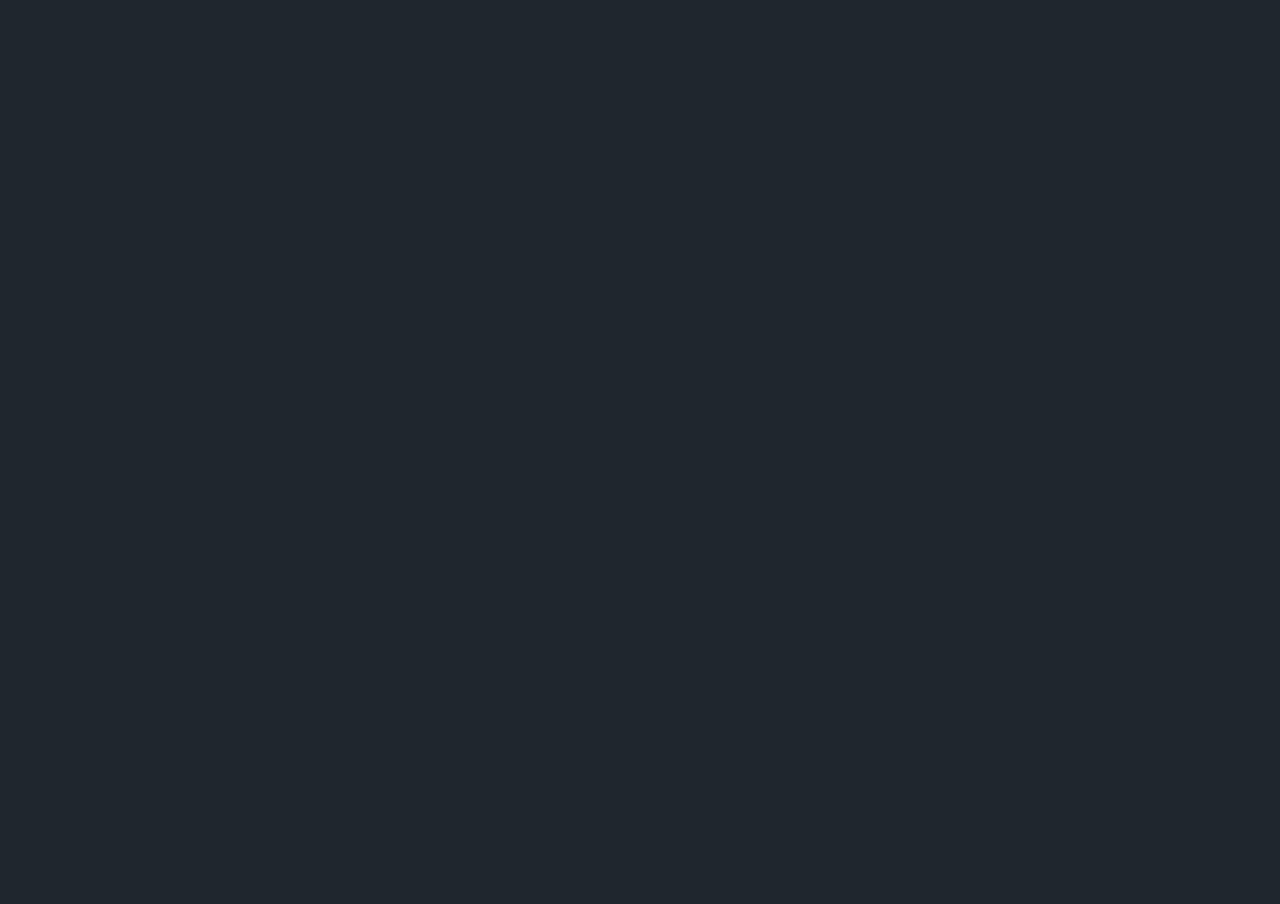
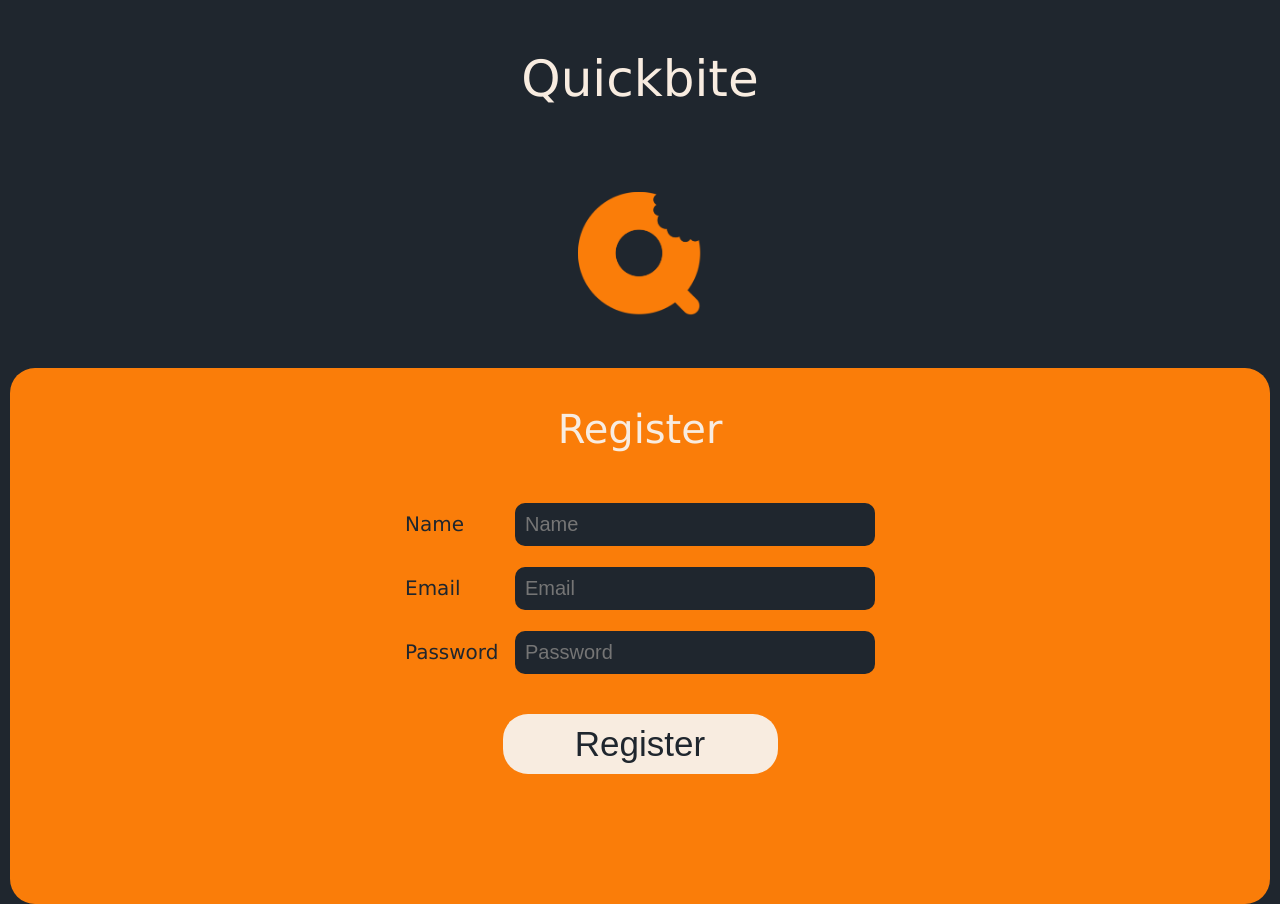
Before and after one commit to sammkrt/quickbitefe, a React (Create React App) app: page /Register in a window 1280 px wide. Before the commit this address had no page. Before the commit the page ends 800 px from the top, so only its background shows below. Built offline with nearby package versions, Linux system fonts and the light colour scheme.

Commit message:
added new routes

```diff
--- a/public/index.html
+++ b/public/index.html
@@ -1,7 +1,8 @@
-<!doctype html>
+<!DOCTYPE html>
 <html lang="en">
   <head>
     <meta charset="utf-8" />
+    <link rel="icon" href="logo.png" />
     <meta name="viewport" content="width=device-width, initial-scale=1" />
     <title>Quickbite</title>
   </head>
--- a/src/App.css
+++ b/src/App.css
@@ -6,48 +6,3 @@ body {
   padding: 0;
   text-align: center;
 }
-div {
-  display: flex;
-  flex-direction: column;
-  margin-bottom: 10px;
-  max-height: calc(100vh - 10px);
-  min-height: calc(100vh - 10px);
-}
-h1 {
-  margin-top: 50px;
-  font-size: 50px;
-  font-weight: 200;
-}
-img {
-  align-self: center;
-  margin: 50px;
-  width: 125px;
-}
-main {
-  background: #fa7d09;
-  border-radius: 25px;
-  margin-left: 10px;
-  margin-right: 10px;
-  margin-top: auto;
-  padding-bottom: 100px;
-  padding-top: 5px;
-}
-h2 {
-  font-size: 40px;
-  font-weight: 200;
-  margin-bottom: 40px;
-}
-button {
-  background: #f8ece0;
-  border: 0;
-  border-radius: 25px;
-  color: #1f262e;
-  font-size: 35px;
-  font-weight: 300;
-  margin-bottom: 30px;
-  padding: 10px 60px;
-  width: 275px;
-}
-p {
-  font-size: 20px;
-}
--- a/src/App.tsx
+++ b/src/App.tsx
@@ -1,13 +1,15 @@
 import { Routes, Route } from "react-router-dom";
-import Login from "./Login";
+import Start from "./start/Start";
+import Register from "./register/Register";
+import Login from "./login/Login";
 import "./App.css";
 function App() {
   return (
-    <>
-      <Routes>
-        <Route path="/" element={<Login />} />
-      </Routes>
-    </>
+    <Routes>
+      <Route path="/" element={<Start />} />
+      <Route path="/login" element={<Login />} />
+      <Route path="/Register" element={<Register />} />
+    </Routes>
   );
 }
 export default App;
--- a/src/Login.tsx
+++ /dev/null
@@ -1,16 +0,0 @@
-import "./App.css";
-function Login() {
-  return (
-    <div>
-      <h1>Welocome to Quickbite</h1>
-      <img src="./assets/logo.png" />
-      <main>
-      <h2>Join us</h2>
-        <button>Login</button>
-        <p>Do not have an account ?</p>
-        <button>Register</button>
-      </main>
-    </div>
-  );
-}
-export default Login;
--- /dev/null
+++ b/src/login/Login.css
@@ -0,0 +1,60 @@
+.login-main {
+  display: flex;
+  flex-direction: column;
+  margin-bottom: 10px;
+  max-height: calc(100vh - 10px);
+  min-height: calc(100vh - 10px);
+}
+.login-h1 {
+  margin-top: 50px;
+  font-size: 50px;
+  font-weight: 200;
+}
+.login-img {
+  align-self: center;
+  margin: 50px;
+  width: 125px;
+}
+.login-section {
+  background: #fa7d09;
+  border-radius: 25px;
+  margin-left: 10px;
+  margin-right: 10px;
+  margin-top: auto;
+  padding-bottom: 100px;
+  padding-top: 5px;
+}
+.login-h2 {
+  font-size: 40px;
+  font-weight: 200;
+  margin-bottom: 40px;
+}
+.login-p {
+  color: #1f262e;
+  display: inline-block;
+  font-size: 20px;
+  text-align: left;
+  width: 60px;
+}
+.login-input {
+  background: #1f262e;
+  border: 0;
+  border-radius: 10px;
+  color: #f8ece0;
+  font-size: 20px;
+  margin-left: 50px;
+  padding: 10px 150px 10px 10px;
+  width: 200px;
+}
+.login-button {
+  background: #f8ece0;
+  border: 0;
+  border-radius: 25px;
+  color: #1f262e;
+  font-size: 35px;
+  font-weight: 300;
+  margin-bottom: 30px;
+  margin-top: 30px;
+  padding: 10px 60px;
+  width: 275px;
+}
--- /dev/null
+++ b/src/login/Login.tsx
@@ -0,0 +1,24 @@
+import "./Login.css";
+function Login() {
+  return (
+    <main className="login-main">
+      <h1 className="login-h1">Quickbite</h1>
+      <img className="login-img" src="./assets/logo.png" />
+      <section className="login-section">
+        <h2 className="login-h2">Login</h2>
+        <form>
+          <p className="login-p">Email</p>
+          <input className="login-input" placeholder="Email" type="text" />
+          <br />
+          <p className="login-p">Password</p>
+          <input className="login-input" placeholder="Password" type="text" />
+          <br />
+          <button className="login-button" type="submit">
+            Login
+          </button>
+        </form>
+      </section>
+    </main>
+  );
+}
+export default Login;
--- /dev/null
+++ b/src/register/Register.css
@@ -0,0 +1,60 @@
+.register-main {
+  display: flex;
+  flex-direction: column;
+  margin-bottom: 10px;
+  max-height: calc(100vh - 10px);
+  min-height: calc(100vh - 10px);
+}
+.register-h1 {
+  margin-top: 50px;
+  font-size: 50px;
+  font-weight: 200;
+}
+.register-img {
+  align-self: center;
+  margin: 50px;
+  width: 125px;
+}
+.register-section {
+  background: #fa7d09;
+  border-radius: 25px;
+  margin-left: 10px;
+  margin-right: 10px;
+  margin-top: auto;
+  padding-bottom: 100px;
+  padding-top: 5px;
+}
+.register-h2 {
+  font-size: 40px;
+  font-weight: 200;
+  margin-bottom: 40px;
+}
+.register-p {
+  color: #1f262e;
+  display: inline-block;
+  font-size: 20px;
+  text-align: left;
+  width: 60px;
+}
+.register-input {
+  background: #1f262e;
+  border: 0;
+  border-radius: 10px;
+  color: #f8ece0;
+  font-size: 20px;
+  margin-left: 50px;
+  padding: 10px 150px 10px 10px;
+  width: 200px;
+}
+.register-button {
+  background: #f8ece0;
+  border: 0;
+  border-radius: 25px;
+  color: #1f262e;
+  font-size: 35px;
+  font-weight: 300;
+  margin-bottom: 30px;
+  margin-top: 30px;
+  padding: 10px 60px;
+  width: 275px;
+}
--- /dev/null
+++ b/src/register/Register.tsx
@@ -0,0 +1,31 @@
+import "./Register.css";
+function Register() {
+  return (
+    <main className="register-main">
+      <h1 className="register-h1">Quickbite</h1>
+      <img className="register-img" src="./assets/logo.png" />
+      <section className="register-section">
+        <h2 className="register-h2">Register</h2>
+        <form>
+          <p className="register-p">Name</p>
+          <input className="register-input" placeholder="Name" type="text" />
+          <br />
+          <p className="register-p">Email</p>
+          <input className="register-input" placeholder="Email" type="text" />
+          <br />
+          <p className="register-p">Password</p>
+          <input
+            className="register-input"
+            placeholder="Password"
+            type="text"
+          />
+          <br />
+          <button className="register-button" type="submit">
+            Register
+          </button>
+        </form>
+      </section>
+    </main>
+  );
+}
+export default Register;
--- /dev/null
+++ b/src/start/Start.css
@@ -0,0 +1,45 @@
+.start-main {
+  display: flex;
+  flex-direction: column;
+  margin-bottom: 10px;
+  max-height: calc(100vh - 10px);
+  min-height: calc(100vh - 10px);
+}
+.start-h1 {
+  margin-top: 50px;
+  font-size: 50px;
+  font-weight: 200;
+}
+.start-img {
+  align-self: center;
+  margin: 50px;
+  width: 125px;
+}
+.start-section {
+  background: #fa7d09;
+  border-radius: 25px;
+  margin-left: 10px;
+  margin-right: 10px;
+  margin-top: auto;
+  padding-bottom: 100px;
+  padding-top: 5px;
+}
+.start-h2 {
+  font-size: 40px;
+  font-weight: 200;
+  margin-bottom: 40px;
+}
+.start-button {
+  background: #f8ece0;
+  border: 0;
+  border-radius: 25px;
+  color: #1f262e;
+  font-size: 35px;
+  font-weight: 300;
+  margin-bottom: 30px;
+  padding: 10px 60px;
+  width: 275px;
+}
+.start-p {
+  font-size: 20px;
+}
--- /dev/null
+++ b/src/start/Start.tsx
@@ -0,0 +1,16 @@
+import "./Start.css";
+function Start() {
+  return (
+    <main className="start-main">
+      <h1 className="start-h1">Welocome to Quickbite</h1>
+      <img className="start-img" src="./assets/logo.png" />
+      <section className="start-section">
+        <h2 className="start-h2">Join us</h2>
+        <button className="start-button">Login</button>
+        <p className="start-p">Do not have an account ?</p>
+        <button className="start-button">Register</button>
+      </section>
+    </main>
+  );
+}
+export default Start;
```
